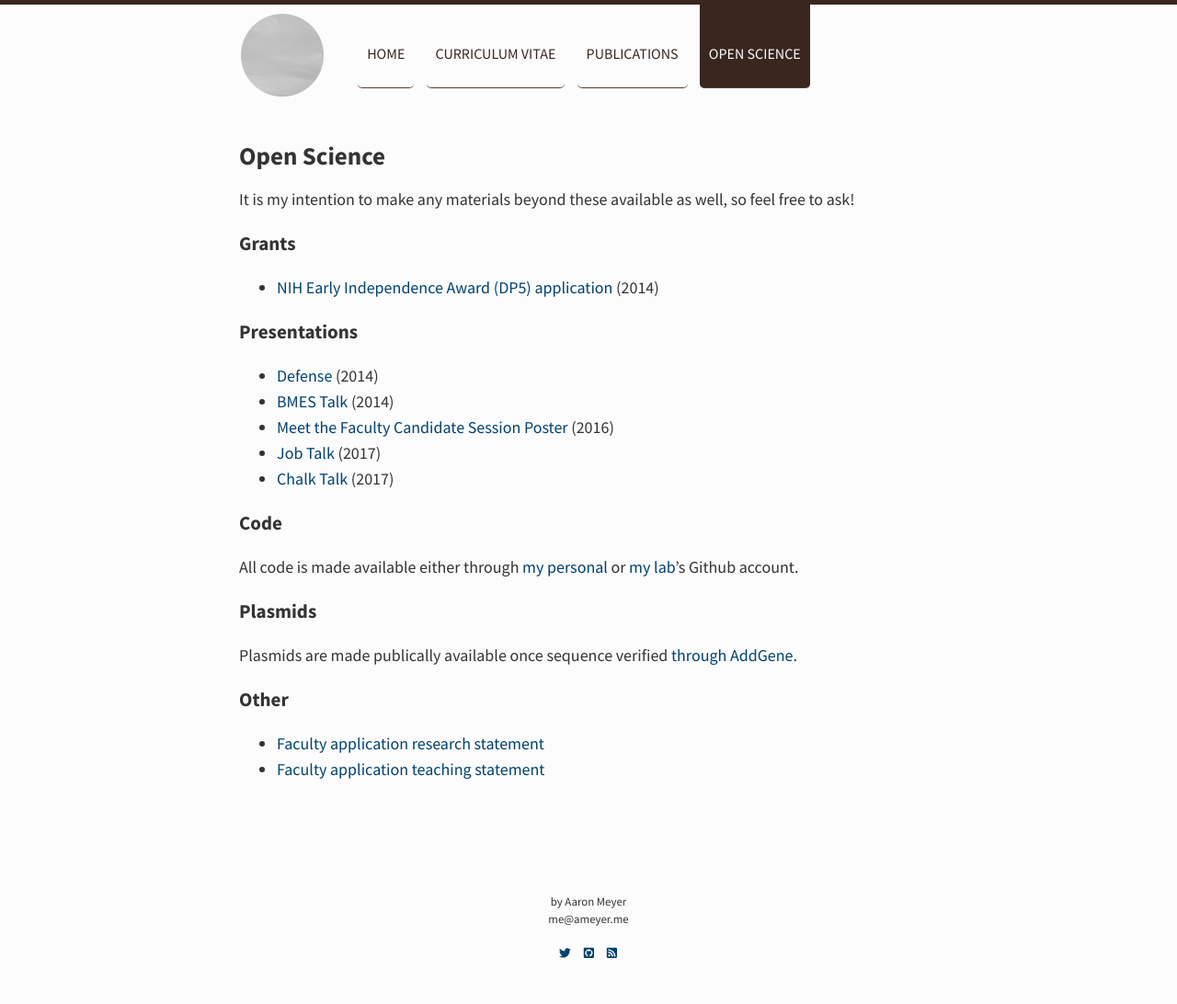
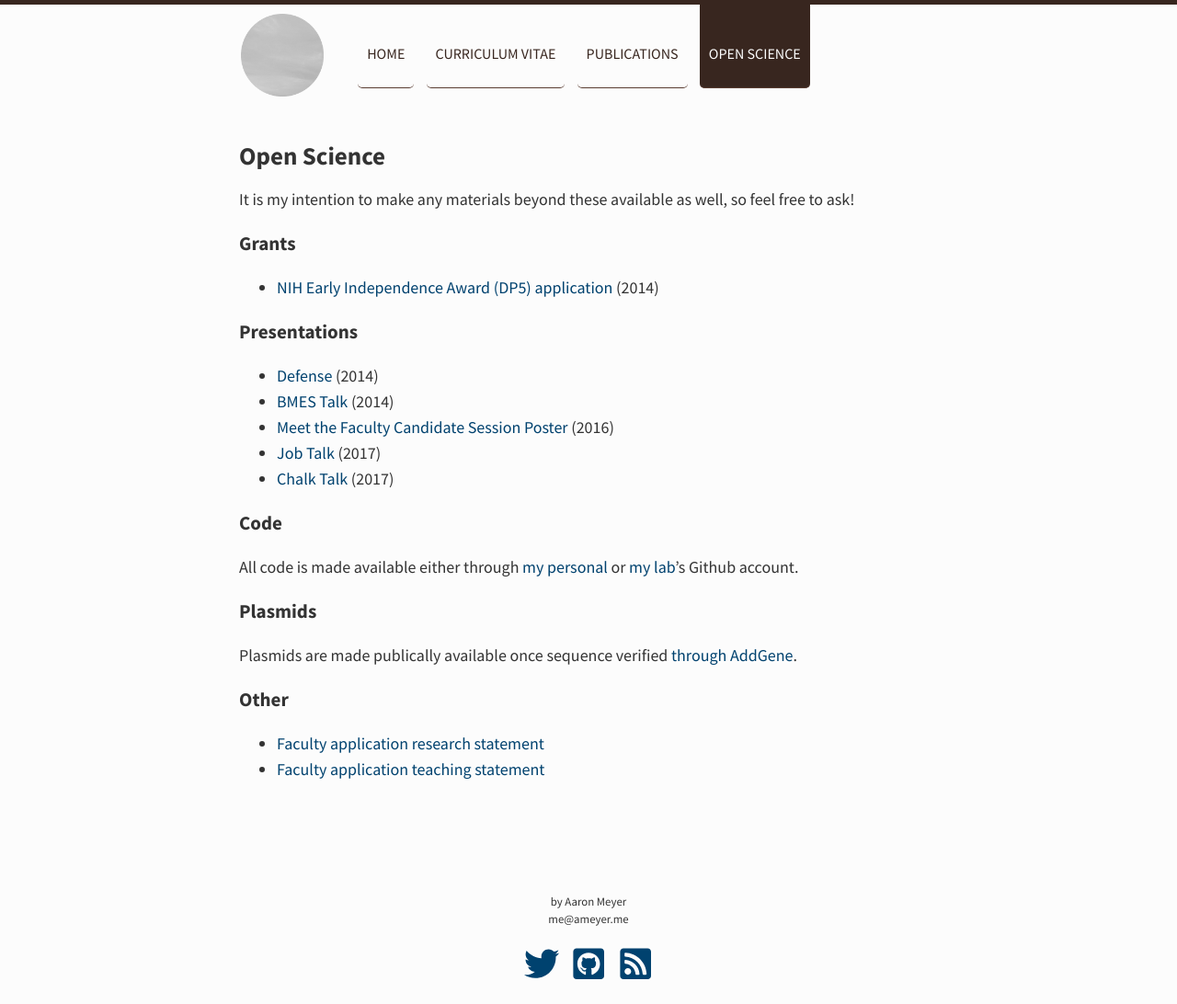
Before and after one commit to thanatosmin/ameyer.me, a Jekyll site: the page built from opensci/index.md, in a window 1280 px wide. Shown: the whole page at 92% size. Built offline with Jekyll 4.4.1, drawn with Linux system fonts in a browser that asks for light colours; before the commit the page ends 1068 px from its top, so only the background shows below that.

Commit message:
Update main.scss

```diff
--- a/public/css/main.scss
+++ b/public/css/main.scss
@@ -235,8 +235,8 @@ footer {
 
 .svg-icon {
   display: inline-block;
-  width: 1em;
-  height: 1em;
+  width: 3em;
+  height: 3em;
   fill: currentColor
 }
 
```
